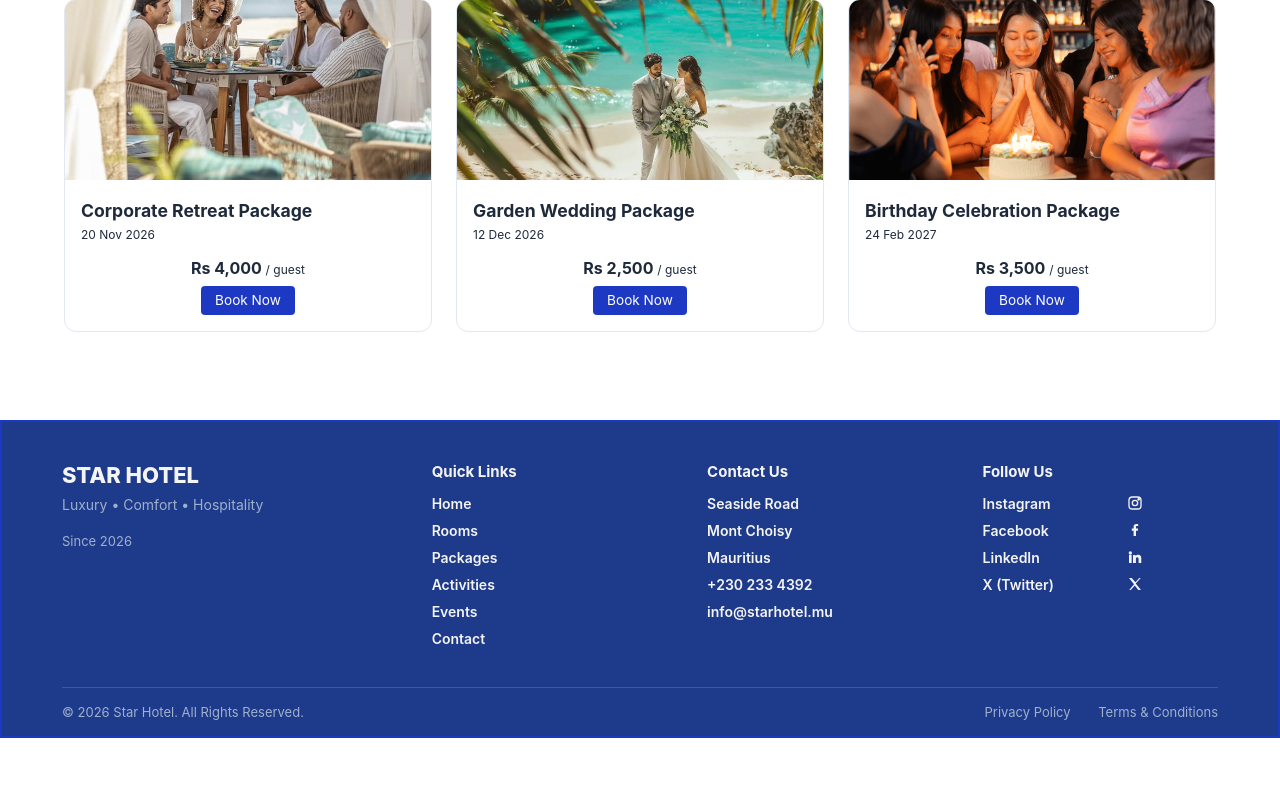
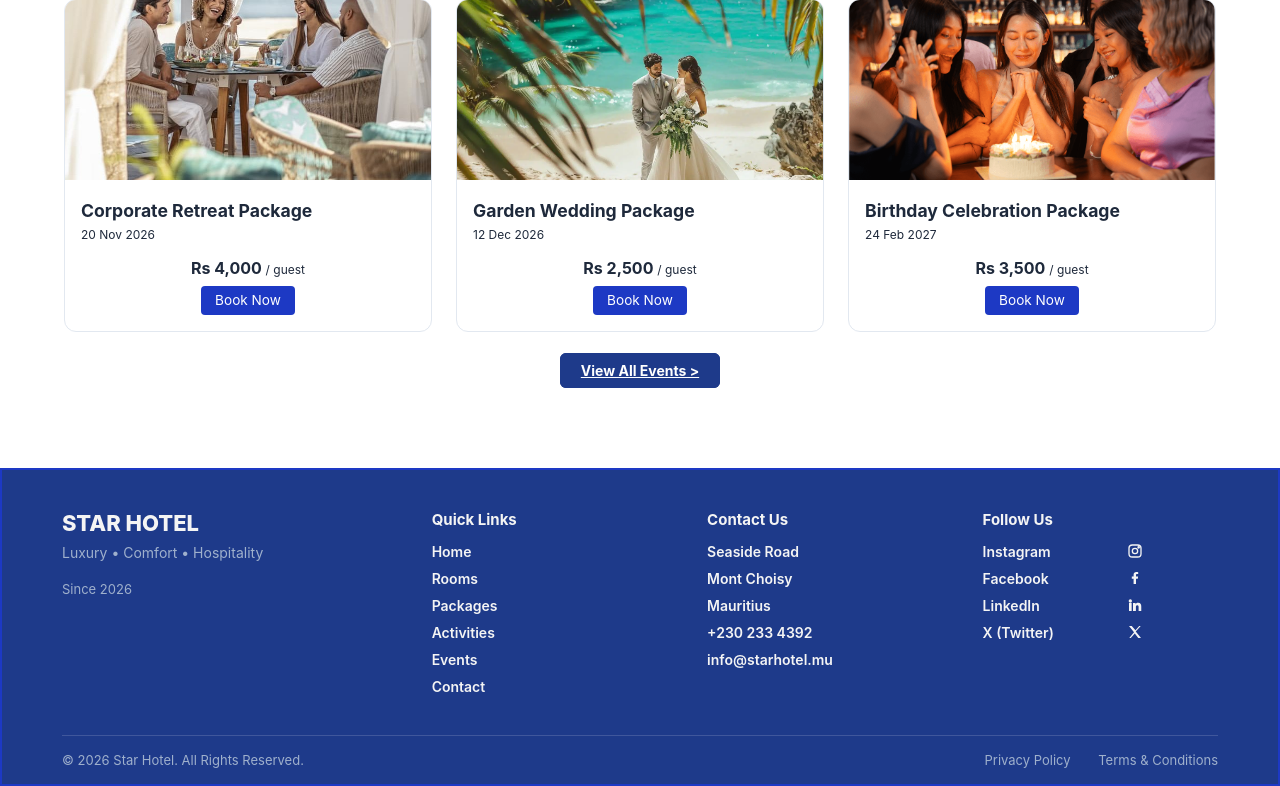
Before and after one commit to Ayushr0129/Star-hotel, a Django app: page / in a window 1280 px wide. Shown: the part 2502-3288 px from the top of the page. Before the commit the page ends 3240 px from the top, so only its background shows below. Run offline with Django 5.2, Linux system fonts and the light colour scheme; data comes from the database, SQL or seed files in the repository.

Commit message:
Added View All Events button to home page

```diff
--- a/StarHotel/hotel/templates/hotel/home.html
+++ b/StarHotel/hotel/templates/hotel/home.html
@@ -223,5 +223,9 @@
         <p>No upcoming events right now.</p>
         {% endfor %}
     </div>
+
+    <div class="section-action">
+        <a href="{% url 'events' %}" class="btn-navy">View All Events &gt;</a>
+    </div>
 </section>
 {% endblock %}
```
